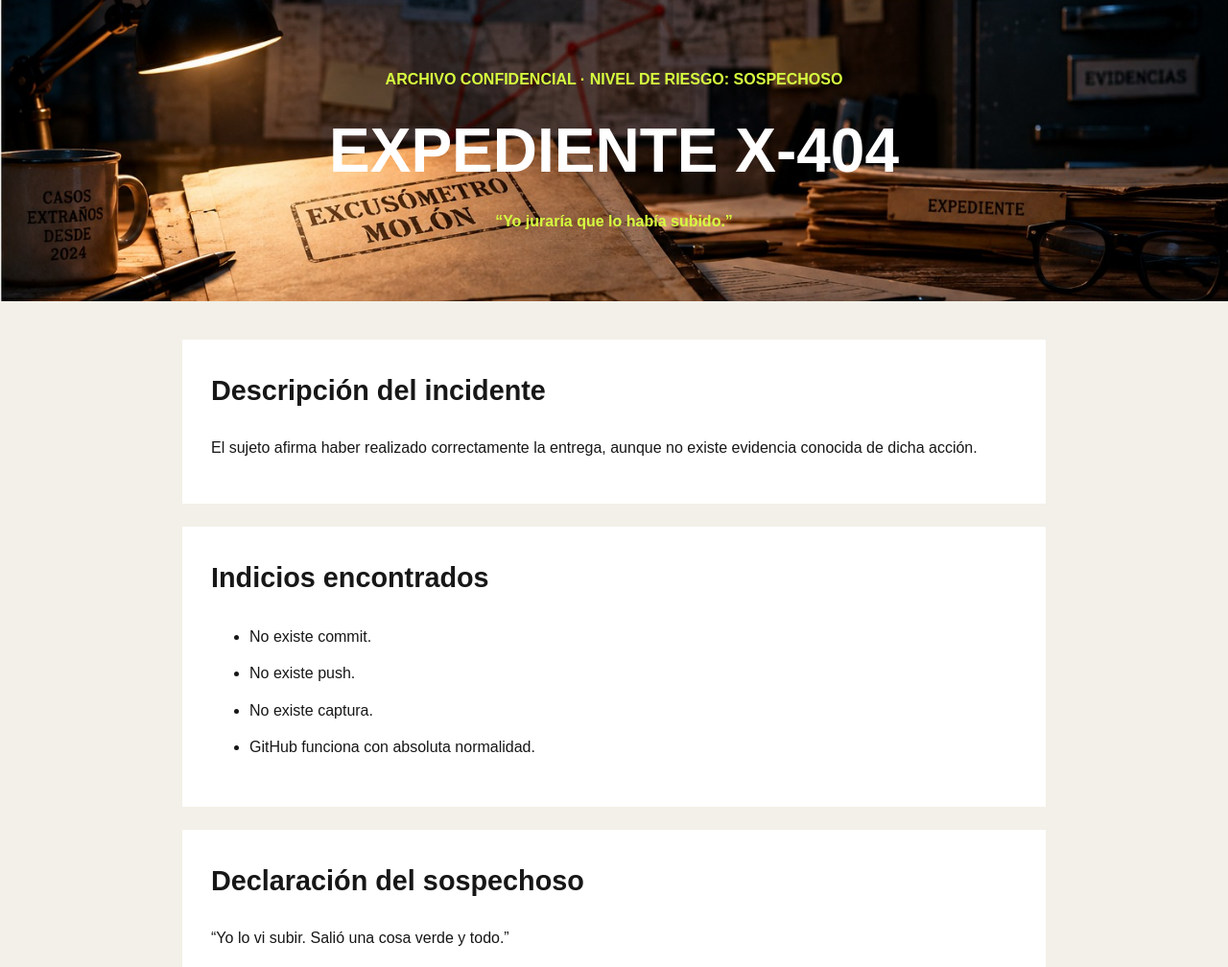
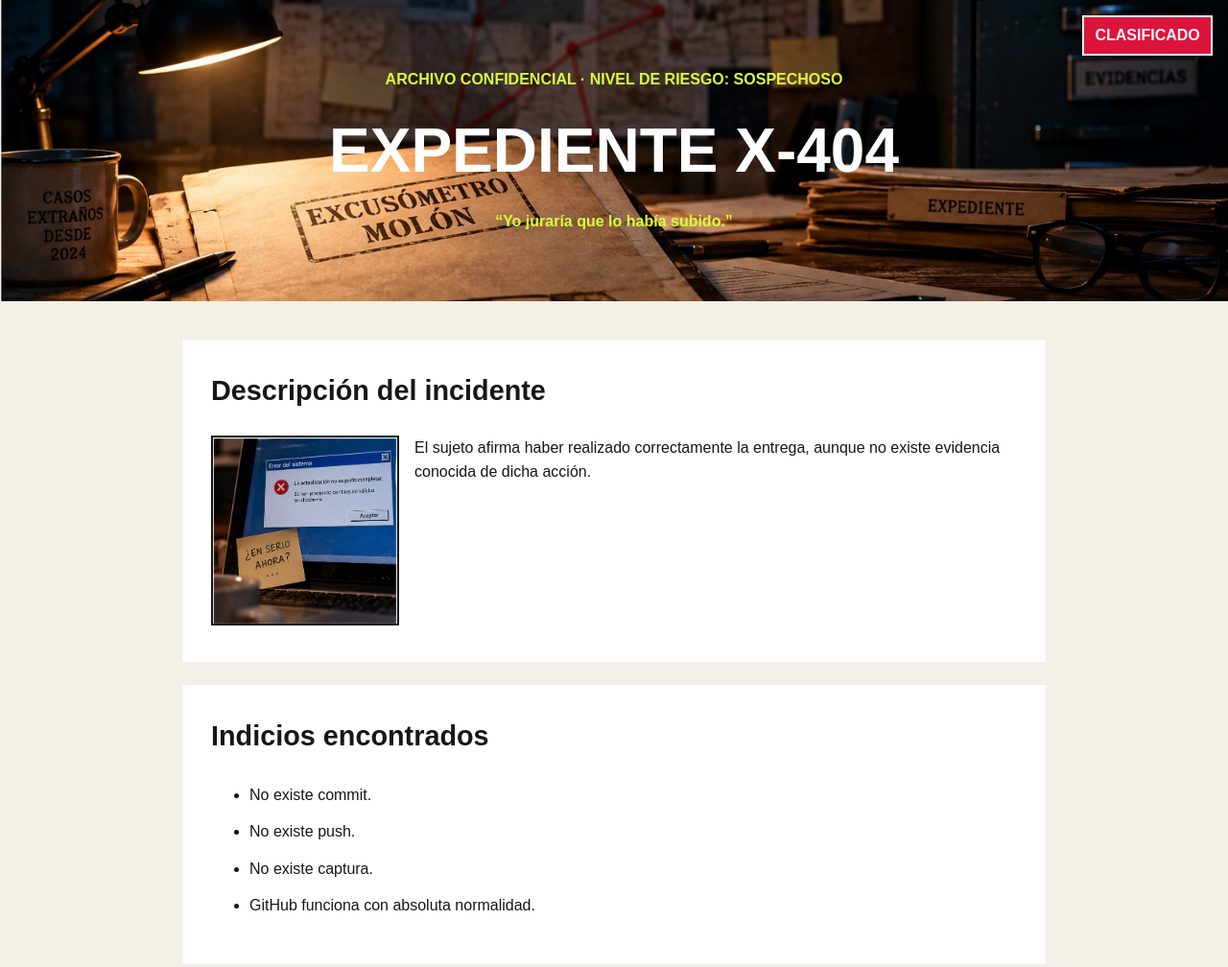
Before and after one commit to mariapla/Excusometro-FUAB, a plain HTML site: page paginas/expediente.html in a window 1280 px wide. Shown: the top 1008 px of the page at 96% size. Drawn offline with Linux system fonts and the light colour scheme.

Commit message:
position

```diff
--- a/estilos.css
+++ b/estilos.css
@@ -212,3 +212,40 @@ footer a:hover {
     grid-template-columns: repeat(2, 1fr);
     gap: 1em;
 }
+
+.cabecera-expediente{
+    position: relative;
+}
+
+.sello-clasificado{
+    position: absolute;
+    top: 1em;
+    right: 1em;
+    background-color: crimson;
+    color: ghostwhite;
+    padding: 0.4em 0.7em;
+    border: 0.15em solid ghostwhite;
+    font-weight: 700;
+}
+
+.aviso-sistema{
+    position: fixed;
+    right: 1em;
+    bottom: 1em;
+    background-color: #171717;
+    color: ghostwhite;
+    padding: .6em 1em;
+    border: .1em solid ghostwhite;
+}
+
+.foto-caso{
+    width: 12em;
+    float: left;
+    margin-right: 1em;
+    margin-bottom: .5em;
+    border: .15em solid #171717;
+}
+
+.error{
+    overflow:auto;
+}
--- a/paginas/expediente.html
+++ b/paginas/expediente.html
@@ -13,7 +13,8 @@
 
 <body class="expediente">
 
-    <header>
+    <header class="cabecera-expediente">
+        <span class="sello-clasificado">CLASIFICADO</span>
         <p>ARCHIVO CONFIDENCIAL · NIVEL DE RIESGO: SOSPECHOSO</p>
         <h1>EXPEDIENTE X-404</h1>
         <p>“Yo juraría que lo había subido.”</p>
@@ -21,8 +22,10 @@
 
     <main>
 
-        <section>
+        <section class="error">
             <h2>Descripción del incidente</h2>
+
+            <img class="foto-caso" src="../img/evidencia-error.jpg">
 
             <p>
                 El sujeto afirma haber realizado correctamente la entrega,
```
Also changed, not shown: index.html (+3 -0 lines).
